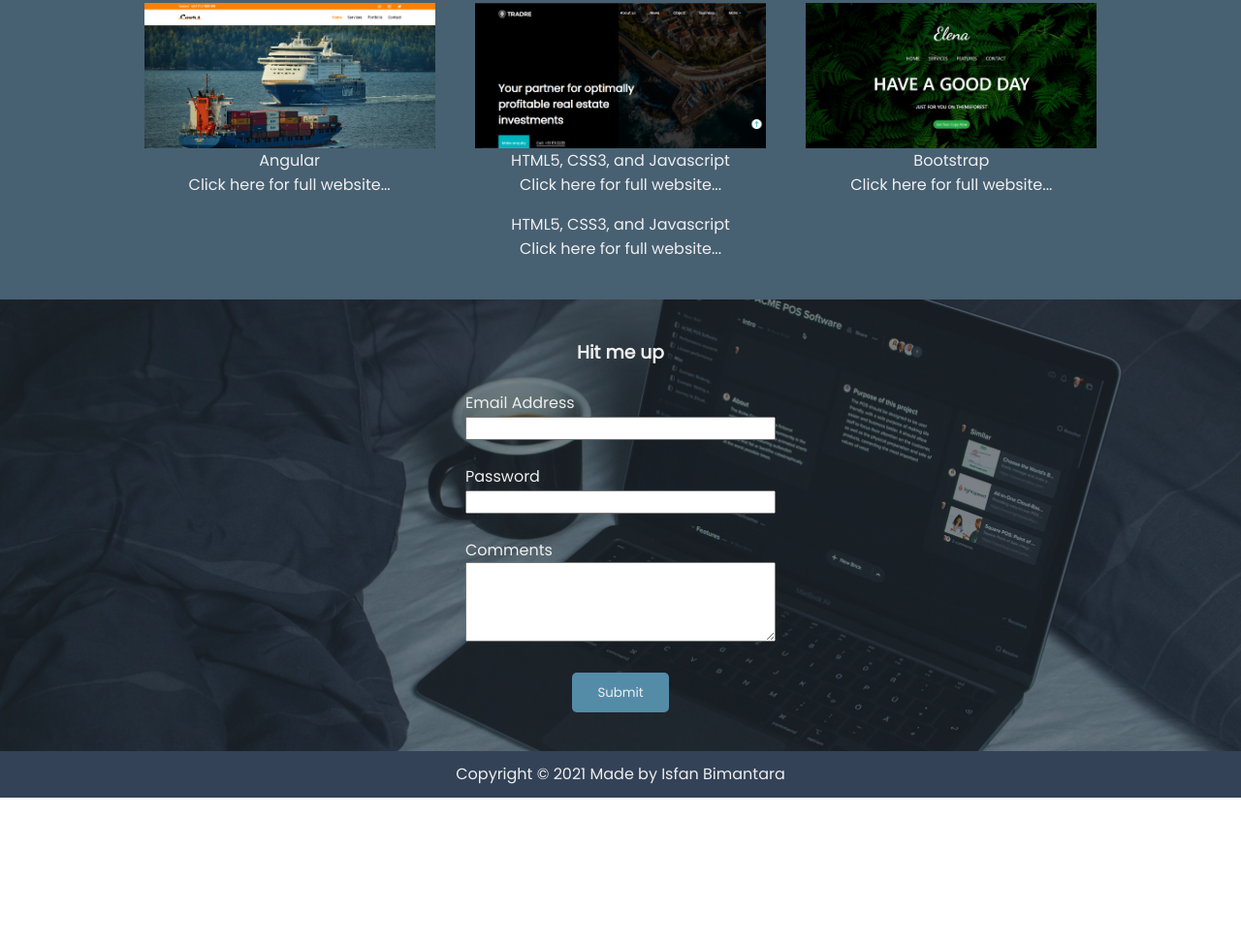
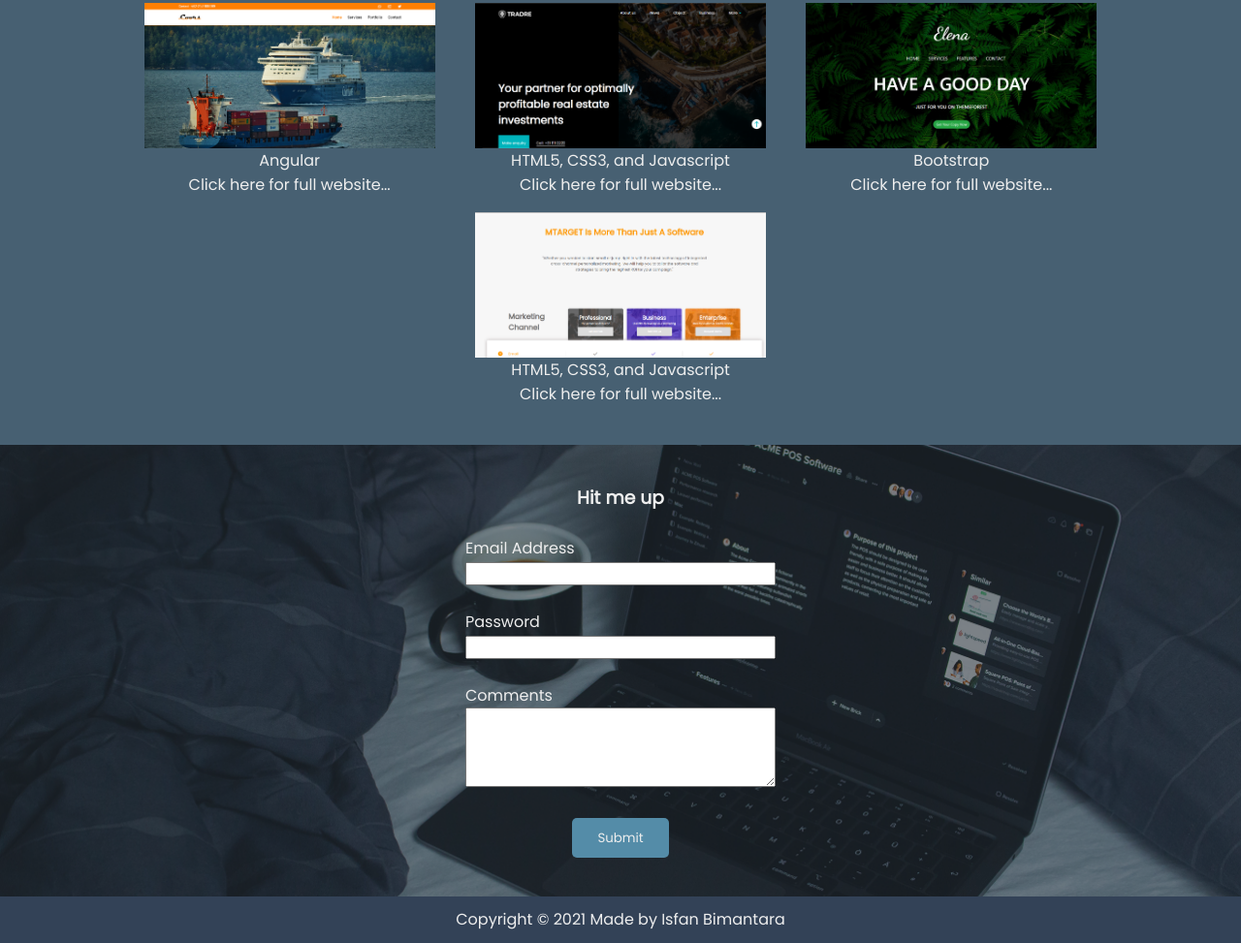
Before and after one commit to cvncerboy/isfanbimantara, a plain HTML site: page index.html in a window 1280 px wide. Shown: the part 1446-2419 px from the top of the page at 97% size. Before the commit the page ends 2269 px from the top, so only its background shows below. Drawn offline with Linux system fonts and the light colour scheme.

Commit message:
new update style

```diff
--- a/style.css
+++ b/style.css
@@ -1,3 +1,5 @@
+
+
 :root {
     --color-one: #334257;
     --color-two: #476072;
@@ -213,6 +215,15 @@ li {
     background-size: cover;
 }
 
+.img3 {
+    width: 300px;
+    height:150px;
+    background: url(asset/mtarget.png);
+    background-position: center;
+    background-repeat: no-repeat;
+    background-size: cover;
+}
+
 .container-contact {
     width: 100%;
     padding: 5vh 0;
```
